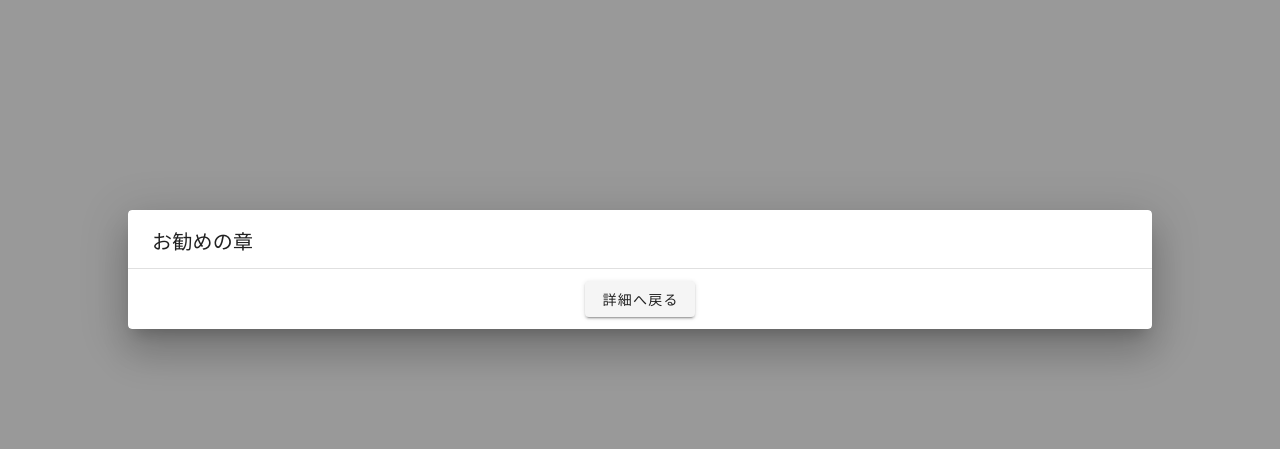
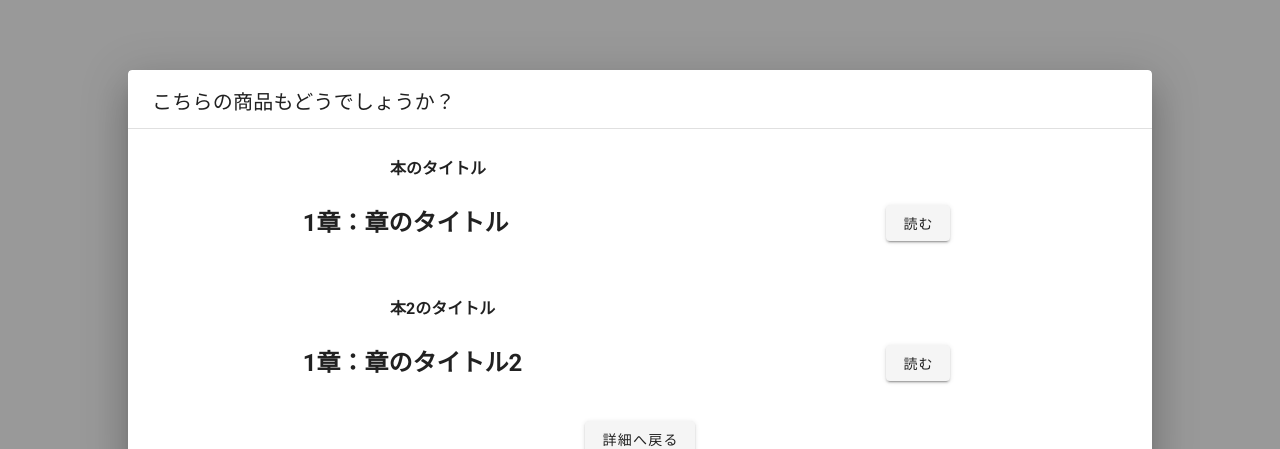
Before and after one commit to Hiraishi-Ryota/mediado-hack-2021-a, a Vue app in the folder src/frontend/: page /read_screen/1/1 in a window 1280 px wide. Both pictures are taken after a click on the button "詳細へ戻る". Shown: the part 131-580 px from the top of the page. Built offline with nearby package versions, Linux system fonts and the light colour scheme; what vue-script2 would draw is missing.

Commit message:
update:一旦コミット

```diff
--- a/src/frontend/src/pages/ReadScreen.vue
+++ b/src/frontend/src/pages/ReadScreen.vue
@@ -12,8 +12,31 @@
 
     <v-dialog v-model="dialog" scrollable max-width="80%">
       <v-card>
-        <v-card-title>お勧めの章</v-card-title>
+        <v-card-title>こちらの商品もどうでしょうか？</v-card-title>
         <v-divider></v-divider>
+        <v-row
+          v-for="recommendItem in recommendItems"
+          :key="recommendItem.bookId + recommendItem.chapterId"
+          class="d-flex justify-center align-center my-4"
+        >
+          <v-col cols="6" class="mx-4 d-flex  justify-start">
+            <h4>{{ recommendItem.bookTitle }}</h4>
+          </v-col>
+          <v-col cols="6" class="d-flex align-center mx-4">
+            <h2>{{ recommendItem.chapterId }}章：</h2>
+
+            <h2>{{ recommendItem.chapterTitle }}</h2>
+          </v-col>
+
+          <v-col cols="2" class="d-flex justify-center align-center">
+            <v-btn
+              elevation="2"
+              :ripple="false"
+              @click="gotoRead(chapter.e_pub)"
+              >読む</v-btn
+            >
+          </v-col>
+        </v-row>
         <v-col class="d-flex justify-center">
           <v-btn elevation="2" :ripple="false" @click="gotoDetails"
             >詳細へ戻る</v-btn
@@ -38,7 +61,28 @@ export default {
   },
   data() {
     return {
+      // モーダルを表示するか判定するフラグ
       dialog: false,
+      recommendItems: [
+        {
+          bookTitle: '本のタイトル',
+          bookId: 1,
+          author: '著者名',
+          chapterTitle: '章のタイトル',
+          chapterId: 1,
+          chapterPrice: 1000,
+          word_count: 10000,
+        },
+        {
+          bookTitle: '本2のタイトル',
+          bookId: 2,
+          author: '著者名2',
+          chapterTitle: '章のタイトル2',
+          chapterId: 1,
+          chapterPrice: 1000,
+          word_count: 10000,
+        },
+      ],
     }
   },
   mounted: function() {
```
